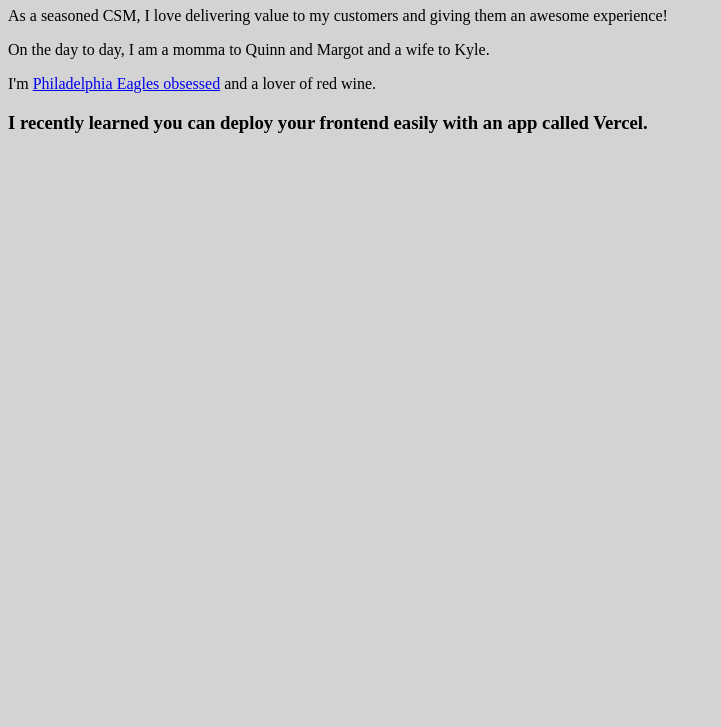
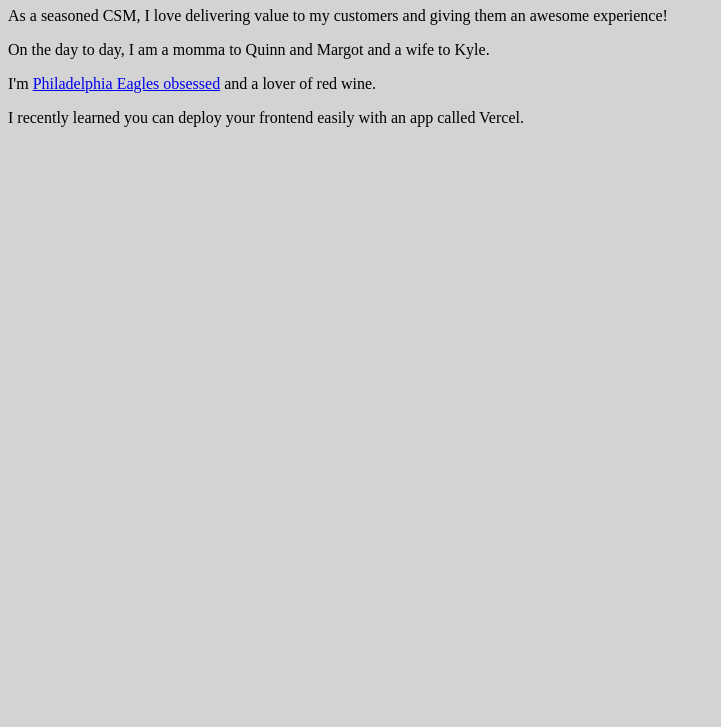
Before and after one commit to leftees/aboutme, a plain HTML site: page index.html in a window 1280 px wide. Shown: the part 73-800 px from the top of the page, without its empty margins (0-721 px from the left). Drawn offline with Linux system fonts and the light colour scheme.

Commit message:
Update index.html
make it regular text, not a header

```diff
--- a/index.html
+++ b/index.html
@@ -16,7 +16,7 @@
     <p>On the day to day, I am a momma to Quinn and Margot and a wife to Kyle.</p>
     <p>I'm <a href="https://www.philadelphiaeagles.com/">Philadelphia Eagles obsessed</a> and a lover of red wine.</p>
 
-    <h3>I recently learned you can deploy your frontend easily with an app called Vercel.</h3>
+    <p>I recently learned you can deploy your frontend easily with an app called Vercel.</p>
 
 </body>
 </html>
```
